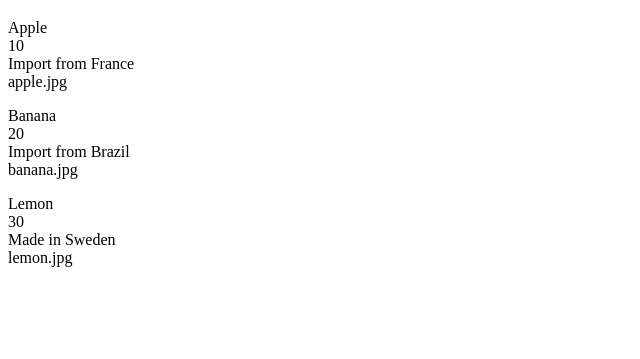
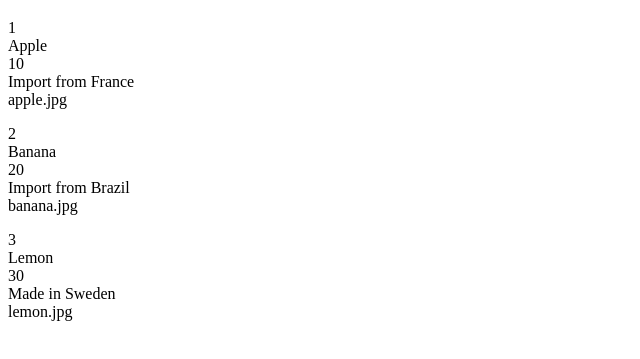
Before and after one commit to nguyenkhois/chat-application, a plain HTML site: page labs/khoi/object-and-array/views/index.html in a window 1280 px wide. Shown: the part 61-420 px from the top of the page, without its empty margins (0-640 px from the left). Drawn offline with Linux system fonts and the light colour scheme.

Commit message:
Updated the object name and properties follow MDN's guide

```diff
--- a/labs/khoi/object-and-array/scripts/functions.js
+++ b/labs/khoi/object-and-array/scripts/functions.js
@@ -0,0 +1,22 @@
+//Definition for using the object constructor functions
+function Product(pId, pName, pPrice, pDescription, pImageUrl) {
+    this.productId = pId;
+    this.productName = pName;
+    this.productPrice = pPrice;
+    this.productDescription = pDescription;
+    this.productImageUrl = pImageUrl;
+}
+
+function showProductList(pId, pName, pPrice, pDescription, pImageUrl) {
+    let htmlContent = "";
+
+    htmlContent += "<p>";
+    htmlContent += pId + "<br>";
+    htmlContent += pName + "<br>";
+    htmlContent += pPrice + "<br>";
+    htmlContent += pDescription + "<br>";
+    htmlContent += pImageUrl + "<br>";
+    htmlContent += "</p>";
+
+    document.getElementById("dspProductList").innerHTML += htmlContent;
+}
--- a/labs/khoi/object-and-array/scripts/main.js
+++ b/labs/khoi/object-and-array/scripts/main.js
@@ -1,28 +1,9 @@
-function objProduct(pName, pPrice, pDescription, pImageUrl) {
-    this.productName = pName;
-    this.productPrice = pPrice;
-    this.productDescription = pDescription;
-    this.productImageUrl = pImageUrl;
-}
-function showProductList(pName, pPrice, pDescription, pImageUrl) {
-    let htmlContent = "";
+let objProduct1 = new Product(1,"Apple",10,"Import from France","apple.jpg");
+let objProduct2 = new Product(2,"Banana",20,"Import from Brazil","banana.jpg");
+let objProduct3 = new Product(3,"Lemon",30,"Made in Sweden","lemon.jpg");
 
-    htmlContent += "<p>";
-    htmlContent += pName + "<br>";
-    htmlContent += pPrice + "<br>"
-    htmlContent += pDescription + "<br>";
-    htmlContent += pImageUrl + "<br>";
-    htmlContent += "</p>";
-
-    document.getElementById("dspProducts").innerHTML += htmlContent;
-}
-
-let fruitApple = new objProduct("Apple",10,"Import from France","apple.jpg");
-let fruitBanana = new objProduct("Banana",20,"Import from Brazil","banana.jpg");
-let fruitLemon = new objProduct("Lemon",30,"Made in Sweden","lemon.jpg");
-
-let arrProducts = [fruitApple,fruitBanana,fruitLemon];
+let arrProducts = [objProduct1,objProduct2,objProduct3];
 
 for (let i = 0; i < arrProducts.length; i++){
-    showProductList(arrProducts[i].productName,arrProducts[i].productPrice, arrProducts[i].productDescription,arrProducts[i].productImageUrl);
+    showProductList(arrProducts[i].productId,arrProducts[i].productName,arrProducts[i].productPrice, arrProducts[i].productDescription,arrProducts[i].productImageUrl);
 }
--- a/labs/khoi/object-and-array/views/index.html
+++ b/labs/khoi/object-and-array/views/index.html
@@ -9,7 +9,7 @@
 
     <h1>List</h1>
 
-    <p id="dspProducts"></p>
+    <p id="dspProductList"></p>
 
     <script src="../scripts/functions.js"></script>
     <script src="../scripts/main.js"></script>
```
Also changed, not shown: 1 other file.
